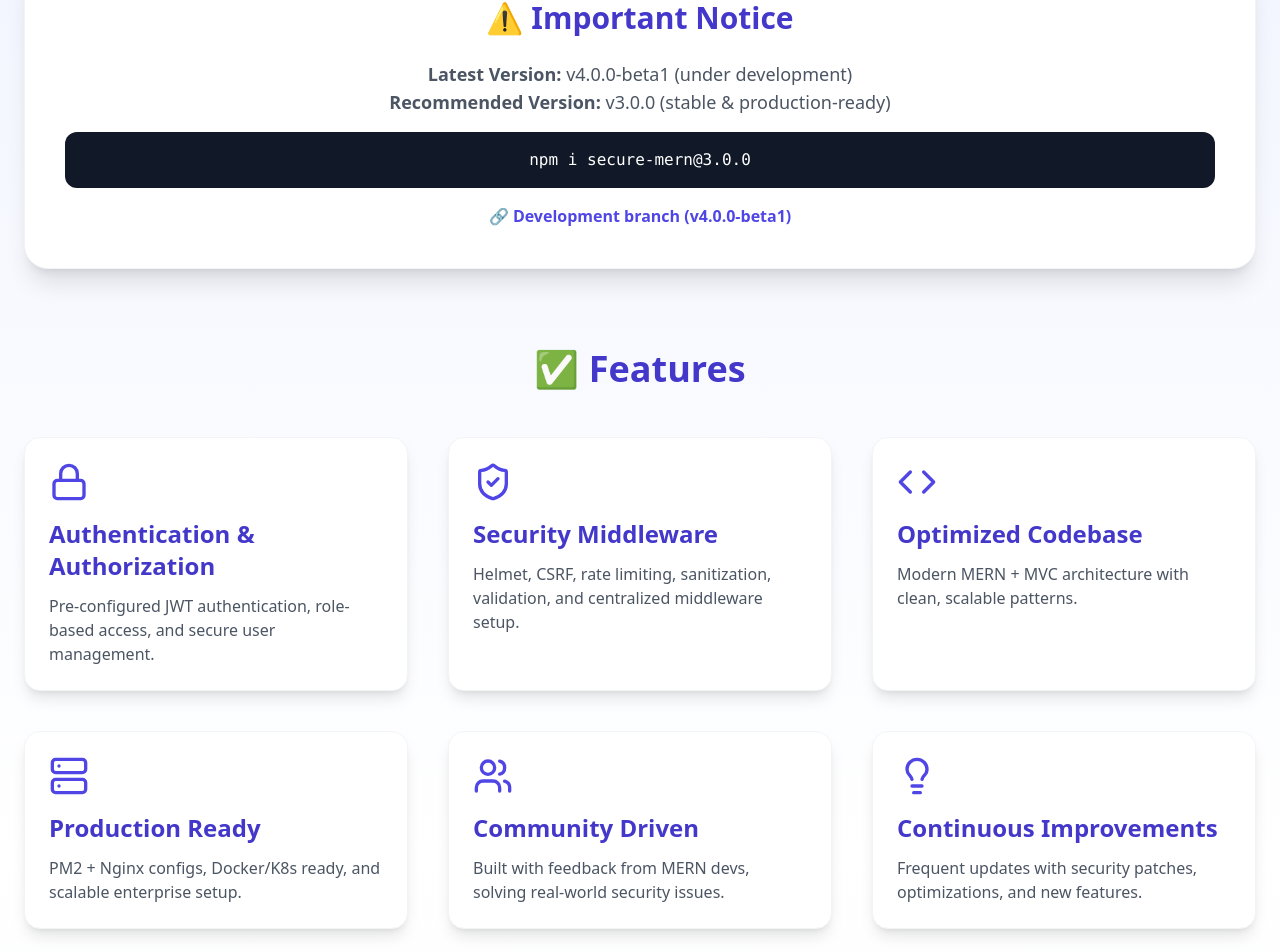
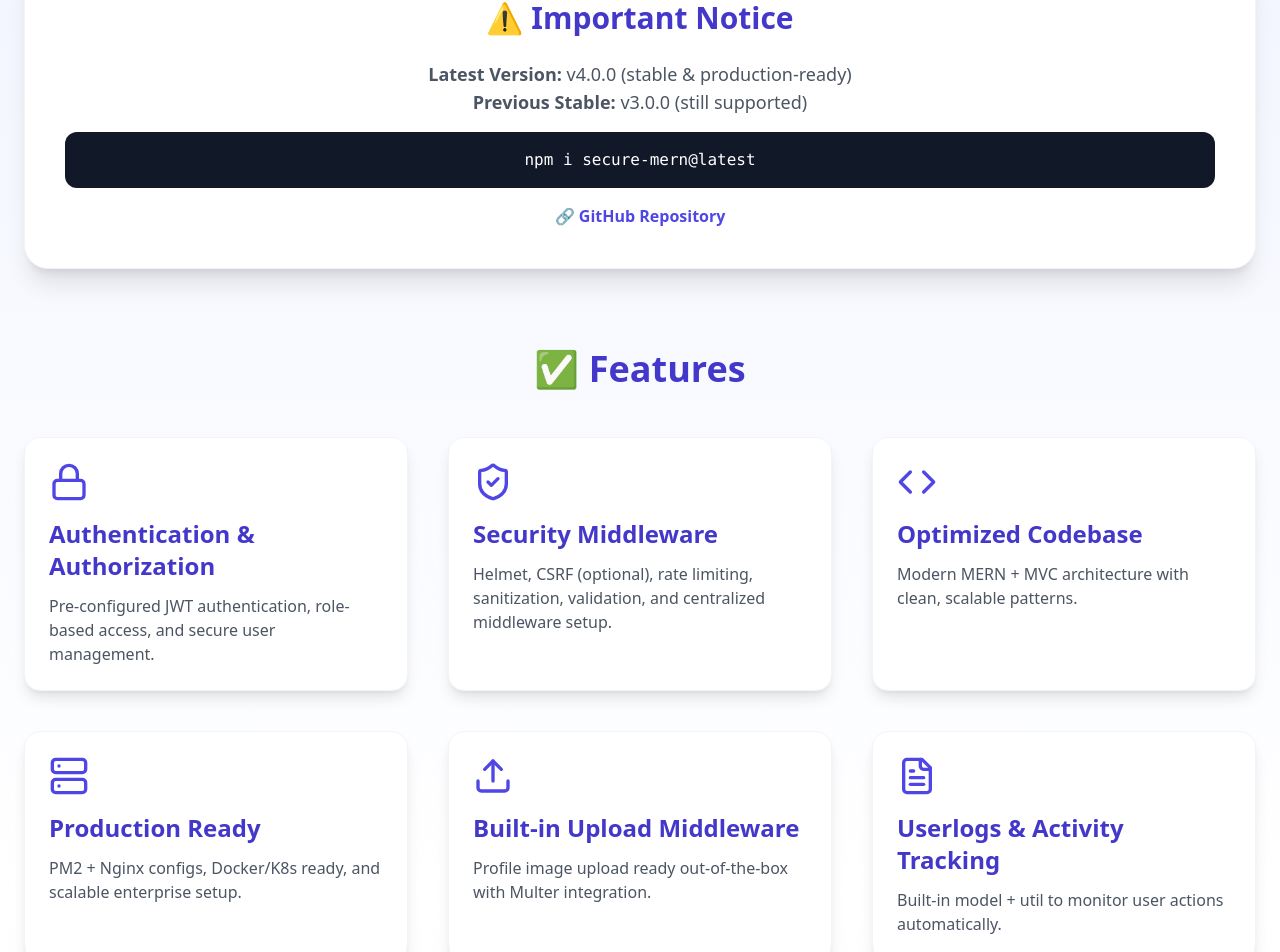
Before and after one commit to BackendExpert/site-new, a React (Vite) app: page /secure-mern in a window 1280 px wide. Shown: the part 413-1365 px from the top of the page. Built offline with nearby package versions, Linux system fonts and the light colour scheme.

Commit message:
Update SMPage.jsx

```diff
--- a/src/pages/SecureMernNPM/SMPage.jsx
+++ b/src/pages/SecureMernNPM/SMPage.jsx
@@ -10,6 +10,8 @@ import {
     Smartphone,
     BookOpen,
     History,
+    Upload,
+    FileText
 } from 'lucide-react';
 import { motion } from 'framer-motion';
 
@@ -24,7 +26,7 @@ const SMPage = () => {
         {
             id: 2,
             title: 'Security Middleware',
-            desc: 'Helmet, CSRF, rate limiting, sanitization, validation, and centralized middleware setup.',
+            desc: 'Helmet, CSRF (optional), rate limiting, sanitization, validation, and centralized middleware setup.',
             icon: <ShieldCheck className="w-10 h-10 text-indigo-600" />,
         },
         {
@@ -41,18 +43,30 @@ const SMPage = () => {
         },
         {
             id: 5,
+            title: 'Built-in Upload Middleware',
+            desc: 'Profile image upload ready out-of-the-box with Multer integration.',
+            icon: <Upload className="w-10 h-10 text-indigo-600" />,
+        },
+        {
+            id: 6,
+            title: 'Userlogs & Activity Tracking',
+            desc: 'Built-in model + util to monitor user actions automatically.',
+            icon: <FileText className="w-10 h-10 text-indigo-600" />,
+        },
+        {
+            id: 7,
             title: 'Community Driven',
             desc: 'Built with feedback from MERN devs, solving real-world security issues.',
             icon: <Users className="w-10 h-10 text-indigo-600" />,
         },
         {
-            id: 6,
+            id: 8,
             title: 'Continuous Improvements',
-            desc: 'Frequent updates with security patches, optimizations, and new features.',
+            desc: 'Frequent updates with patches, optimizations, and new features.',
             icon: <Lightbulb className="w-10 h-10 text-indigo-600" />,
         },
         {
-            id: 7,
+            id: 9,
             title: 'Fast & Reliable',
             desc: 'Kickstart projects with a lightweight yet secure boilerplate in minutes.',
             icon: <Rocket className="w-10 h-10 text-indigo-600" />,
@@ -63,7 +77,8 @@ const SMPage = () => {
         { version: 'v1.0.0', notes: 'Initial release with authentication & RBAC.' },
         { version: 'v2.0.0', notes: 'Added email verification & password reset.' },
         { version: 'v3.0.0', notes: 'Bug fixes + no rate limits for Admin roles.' },
-        { version: 'v4.0.0-beta1', notes: 'Under development. Use v3.0.0 for production.' },
+        { version: 'v4.0.0-beta1', notes: 'Beta release with bugs.' },
+        { version: 'v4.0.0', notes: 'Stable release: Upload middleware, Userlogs model/util, bug fixes, default role=member.' },
     ];
 
     return (
@@ -76,7 +91,7 @@ const SMPage = () => {
                 className="text-center mb-20"
             >
                 <h1 className="text-5xl md:text-6xl font-extrabold text-indigo-700 mb-5">
-                    🔐 Secure-MERN
+                    🔐 Secure-MERN v4.0.0
                 </h1>
                 <p className="text-lg md:text-xl text-gray-600 max-w-3xl mx-auto">
                     A lightweight yet powerful npm package to supercharge security in MERN stack applications.
@@ -94,14 +109,14 @@ const SMPage = () => {
             >
                 <h2 className="text-3xl font-bold text-indigo-700 mb-6 text-center">⚠️ Important Notice</h2>
                 <p className="text-lg text-gray-600 mb-4 text-center">
-                    <strong>Latest Version:</strong> v4.0.0-beta1 (under development) <br />
-                    <strong>Recommended Version:</strong> v3.0.0 (stable & production-ready)
+                    <strong>Latest Version:</strong> v4.0.0 (stable & production-ready) <br />
+                    <strong>Previous Stable:</strong> v3.0.0 (still supported)
                 </p>
                 <pre className="bg-gray-900 text-white p-4 rounded-xl text-center overflow-x-auto">
-                    npm i secure-mern@3.0.0
+                    npm i secure-mern@latest
                 </pre>
                 <p className="text-center mt-4">
-                    🔗 <a href="https://github.com/BackendExpert/secure-mern/tree/v4.0.0" target="_blank" rel="noopener noreferrer" className="text-indigo-600 font-semibold hover:underline">Development branch (v4.0.0-beta1)</a>
+                    🔗 <a href="https://github.com/BlackAlphaLabs/Secure-MERN" target="_blank" rel="noopener noreferrer" className="text-indigo-600 font-semibold hover:underline">GitHub Repository</a>
                 </p>
             </motion.div>
 
@@ -181,7 +196,7 @@ const SMPage = () => {
                         <Smartphone className="w-12 h-12 text-indigo-600 mb-4 mx-auto" />
                         <h3 className="text-2xl font-bold text-indigo-700 mb-2">Docs & Guides</h3>
                         <a
-                            href="https://github.com/BlackAlphaLabs/Secure-MERN"
+                            href="https://github.com/BackendExpert/secure-mern"
                             target="_blank"
                             rel="noopener noreferrer"
                             className="text-indigo-600 font-semibold hover:underline"
```
